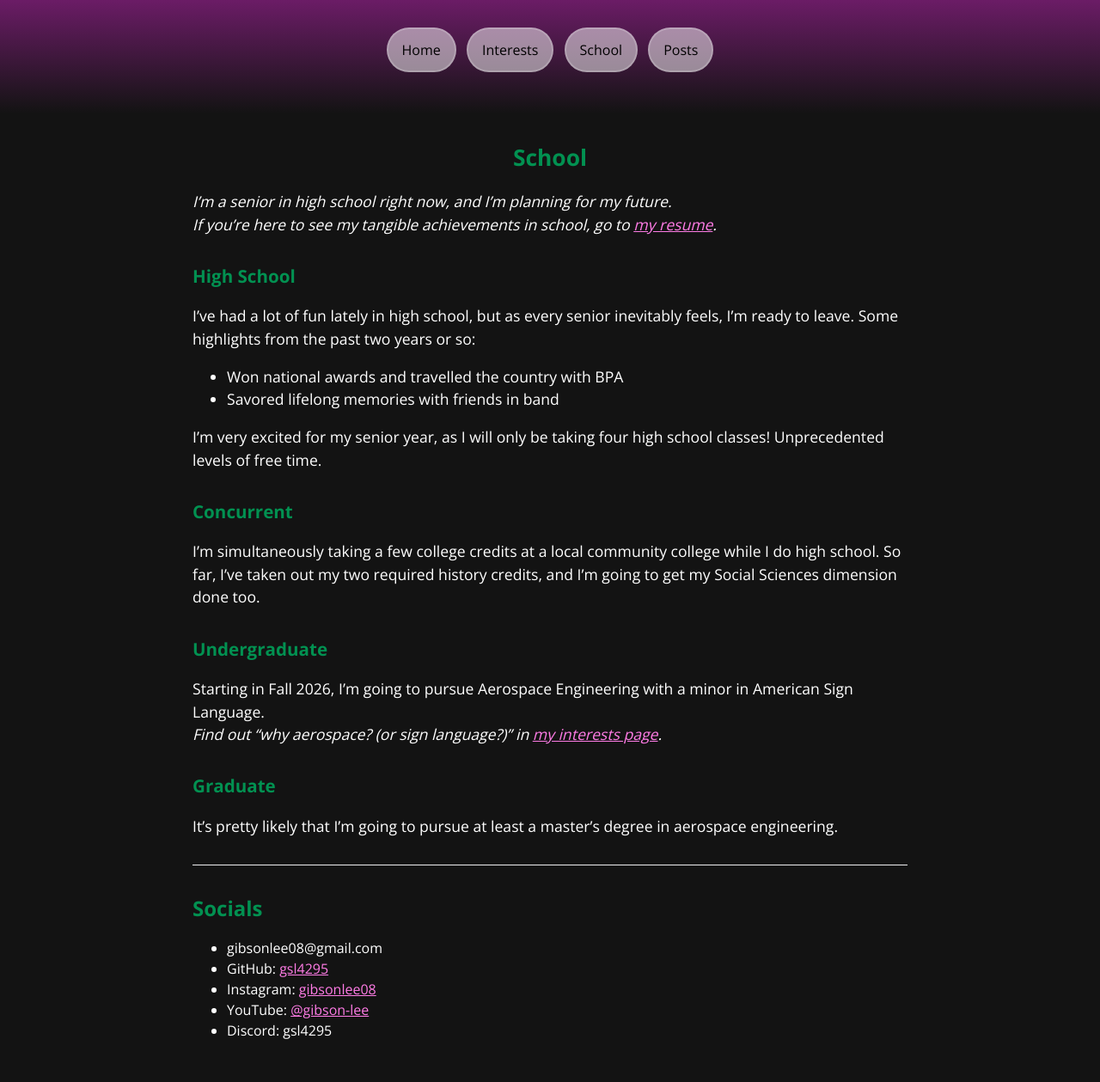
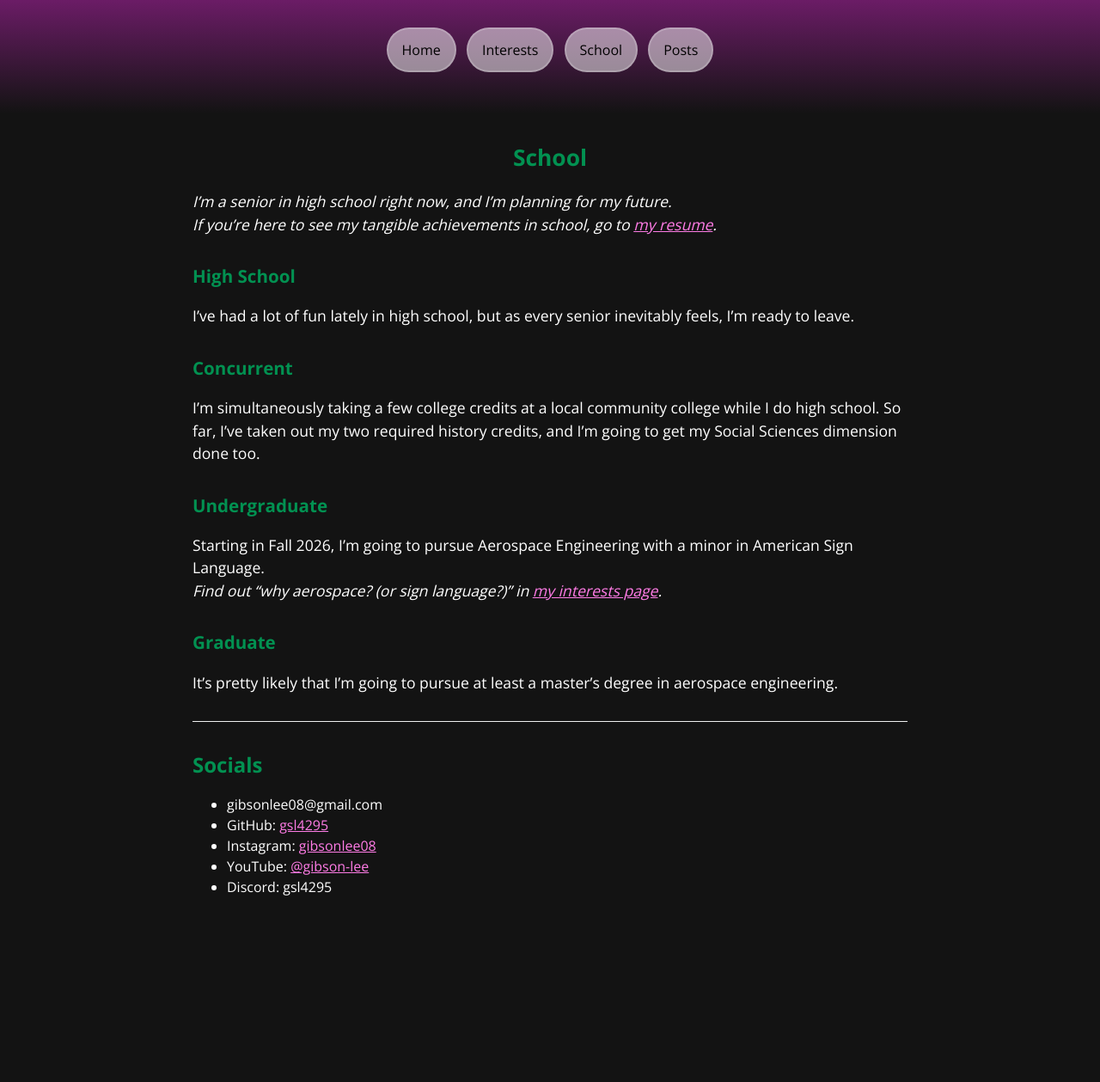
Before and after one commit to gsl4295/me, a Jekyll site: the page built from school.md, in a window 1280 px wide. Shown: the whole page at 86% size. Built offline with Jekyll 4.4.1, drawn with Linux system fonts in a browser that asks for light colours; after the commit the page ends 1092 px from its top, so only the background shows below that.

Commit message:
Update random parts

```diff
--- a/_config.yml
+++ b/_config.yml
@@ -13,9 +13,6 @@
 # you will see them accessed via {{ site.title }}, {{ site.email }}, and so on.
 # You can create any custom variable you would like, and they will be accessible
 # in the templates via {{ site.myvariable }}.
-title: Gibson Lee
-subtitle:
-    An aspiring aerospace engineer.
 email: gibsonlee08@gmail.com
 description: "" # this means to ignore newlines until "baseurl:"
 baseurl: "/me" # the subpath of your site, e.g. /blog
@@ -35,6 +32,3 @@ plugins:
   - jekyll-feed
   - jekyll-seo-tag
   - jekyll-sitemap
-
-header_pages:
-  - school.md
--- a/school.md
+++ b/school.md
@@ -9,11 +9,6 @@ If you're here to see my tangible achievements in school, go to [my resume](http
 
 ### High School
 I've had a lot of fun lately in high school, but as every senior inevitably feels, I'm ready to leave.
-Some highlights from the past two years or so:
-- Won national awards and travelled the country with BPA
-- Savored lifelong memories with friends in band
-
-I'm very excited for my senior year, as I will only be taking four high school classes! Unprecedented levels of free time.
 
 ### Concurrent
 I'm simultaneously taking a few college credits at a local community college while I do high school.
```
Also changed, not shown: index.md (+1 -4 lines), post.md (+3 -2 lines), README.md.
